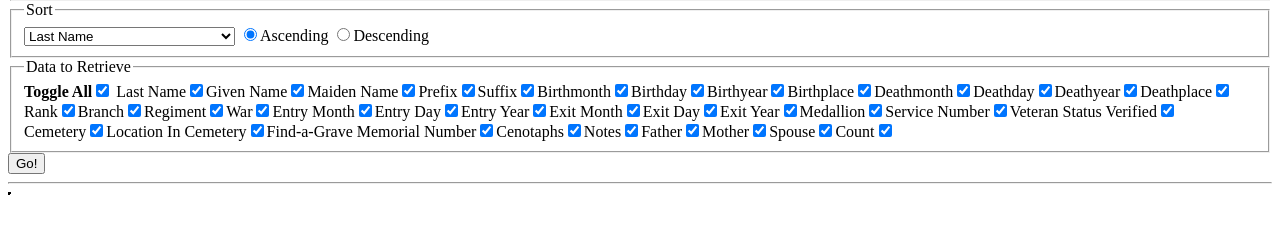
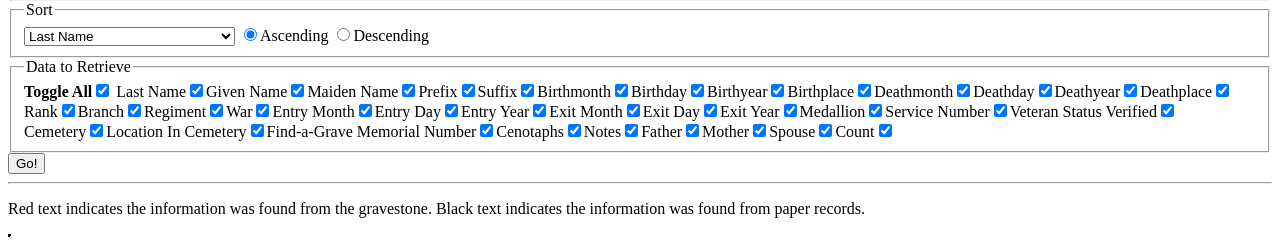
Before and after one commit to natetheadequate/findagravemiddleborough.ml, a PHP site: page / in a window 1280 px wide. Shown: the part 1012-1256 px from the top of the page. Before the commit the page ends 1207 px from the top, so only its background shows below. Run offline with PHP 8.4, Linux system fonts and the light colour scheme; data comes from the database, SQL or seed files in the repository; data that the repository does not hold is empty; a stand-in replaces the project's code that opens the database connection.

Commit message:
color key

```diff
--- a/index.php
+++ b/index.php
@@ -82,7 +82,6 @@ for ($i = 0; $i < count($specialformquestions); $i++) {
 
 <body>
     <h1>Search the database of Friends of Middleborough Cemeteries</h1>
-
     <form id='queryform' onsubmit="e=>e.preventDefault()">
         <fieldset style="column-width:300px">
             <legend style="column-span:all">Search and Filter</legend>
@@ -127,6 +126,7 @@ for ($i = 0; $i < count($specialformquestions); $i++) {
         <button aria-type="submit" type="button" onclick="search()">Go!</button>
     </form>
     <hr />
+    <p>Red text indicates the information was found from the gravestone. Black text indicates the information was found from paper records.</p>
     <table id="results">
     </table>
 </body>
```
